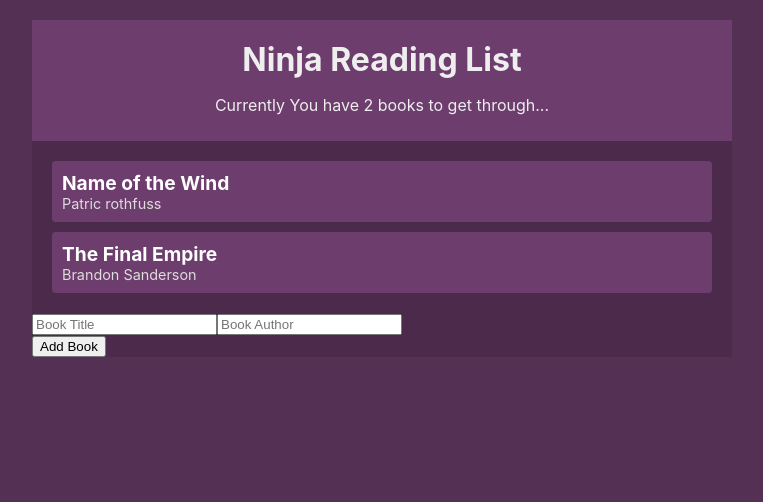
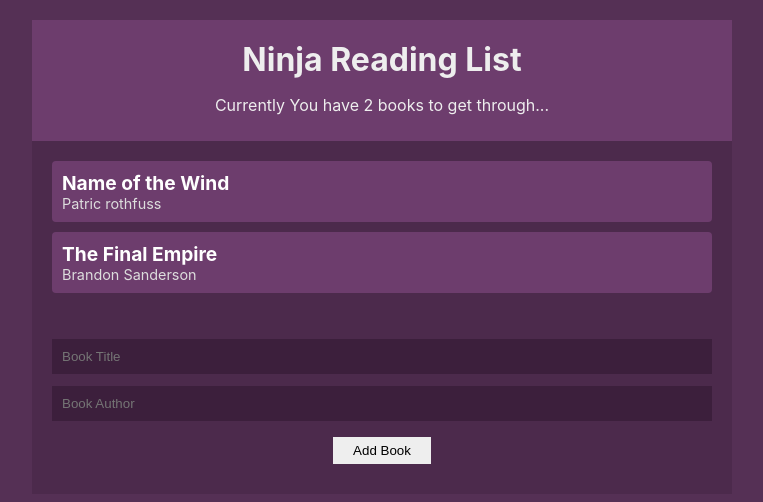
Before and after one commit to cherie-pavicoTsukayama/react-hooks-booklist, a React (Create React App) app: page / in a window 1280 px wide. Shown: the top 502 px of the page, without its empty margins (258-1021 px from the left). Built offline with nearby package versions, Linux system fonts and the light colour scheme.

Commit message:
added styling to the form

```diff
--- a/src/index.css
+++ b/src/index.css
@@ -64,3 +64,25 @@
   margin: 20px;
   text-align: center;
 }
+
+form {
+  padding: 20px;
+}
+
+input[type='text'] {
+  width: 100%;
+  padding: 10px;
+  box-sizing: border-box;
+  margin: 6px 0;
+  background: #3c1f3c;
+  color: #fff;
+  border: 0;
+}
+
+input[type="submit"] {
+  margin: 10px auto;
+  background: #eee;
+  border: 0;
+  padding: 6px 20px;
+  display: block;
+}
```
